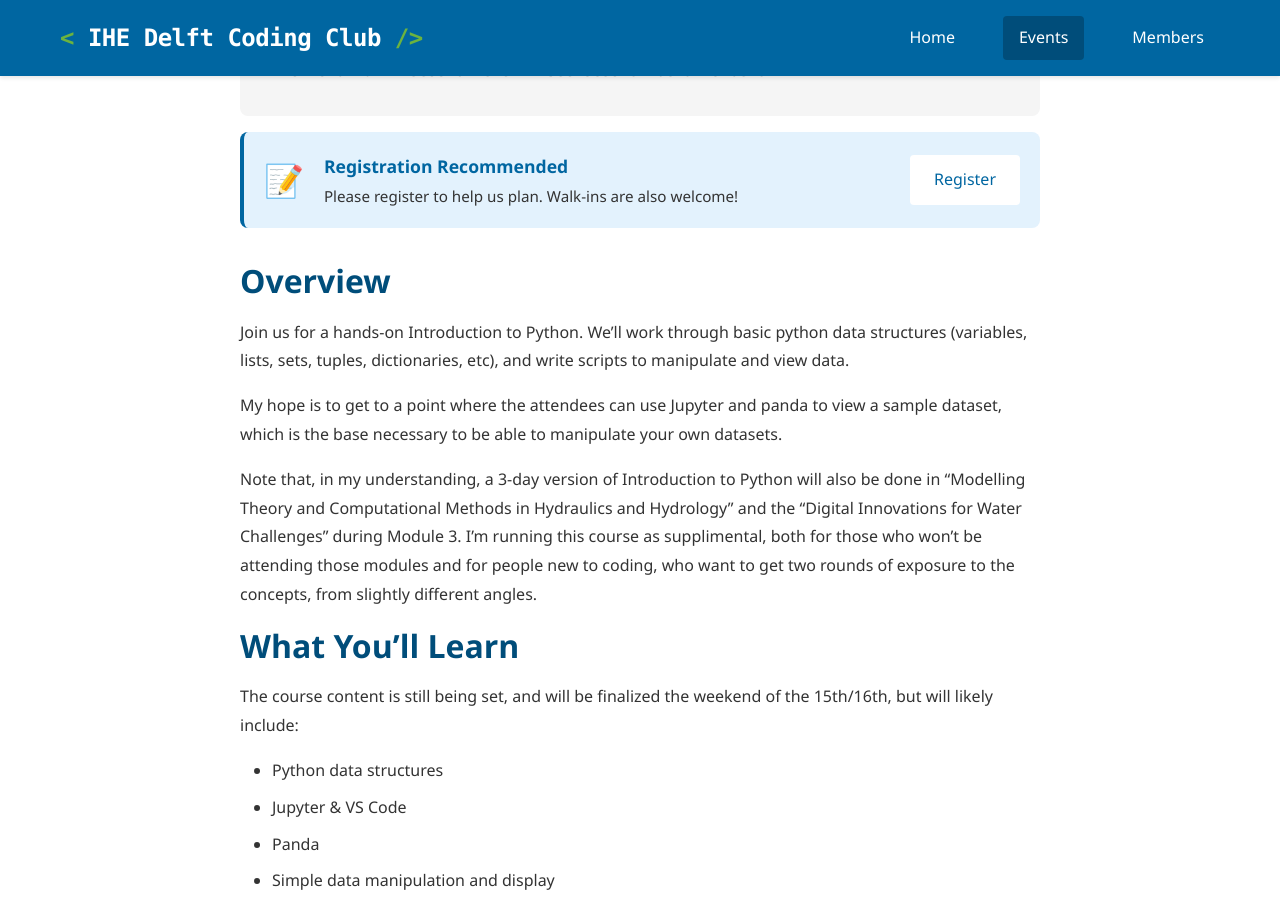
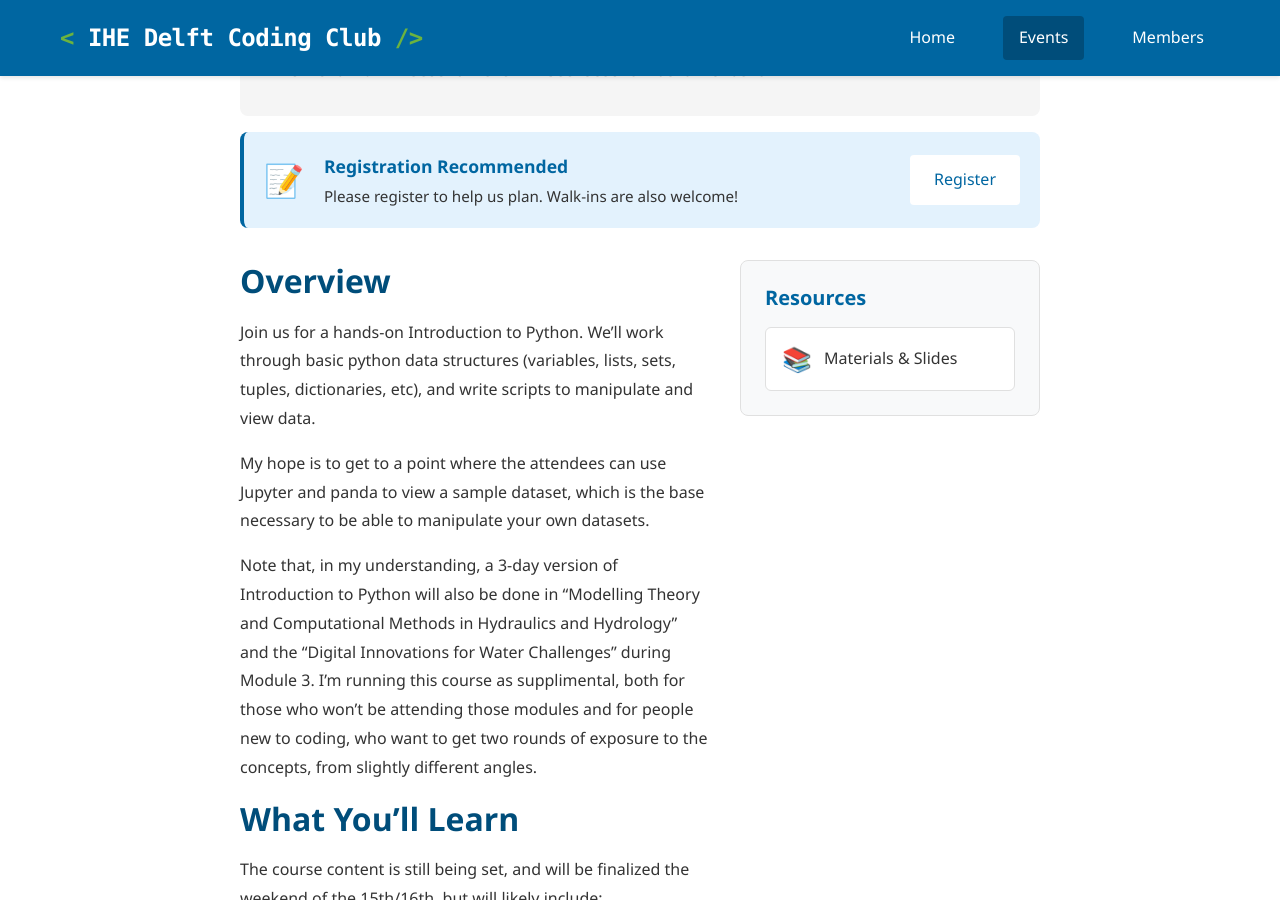
Before and after one commit to IHEDelftCodingClub/IHEDelftCodingClub.github.io, a Jekyll site: the page built from _events/2025-11-17-intro-to-python.md, in a window 1280 px wide and 900 px high, scrolled down 379 px. Built offline with Jekyll 4.4.1, drawn with Linux system fonts in a browser that asks for light colours; some of the changed lines change nothing that is shown.

Commit message:
Add materials URL for intro to Python event
Updated the materials URL for the Python intro event.

```diff
--- a/_events/2025-11-17-intro-to-python.md
+++ b/_events/2025-11-17-intro-to-python.md
@@ -16,7 +16,7 @@ sessions:
 tags: ["Python", "Data Analysis", "Beginner"]  # Helps categorize events
 registration_required: true  # Set to true if people need to RSVP
 registration_url: "https://forms.gle/YDQhUdufSaKatvYa8"  # Link to registration form
-# materials_url: "https://github.com/username/repo"  # Link to materials
+materials_url: "https://github.com/IHEDelftCodingClub/intro_to_python/"  # Link to materials
 # video_url: "https://www.youtube.com/watch?v=example"  # Recording link (add after event)
 
 # BELOW THE LINE (---): Write your event description using markdown formatting
```
